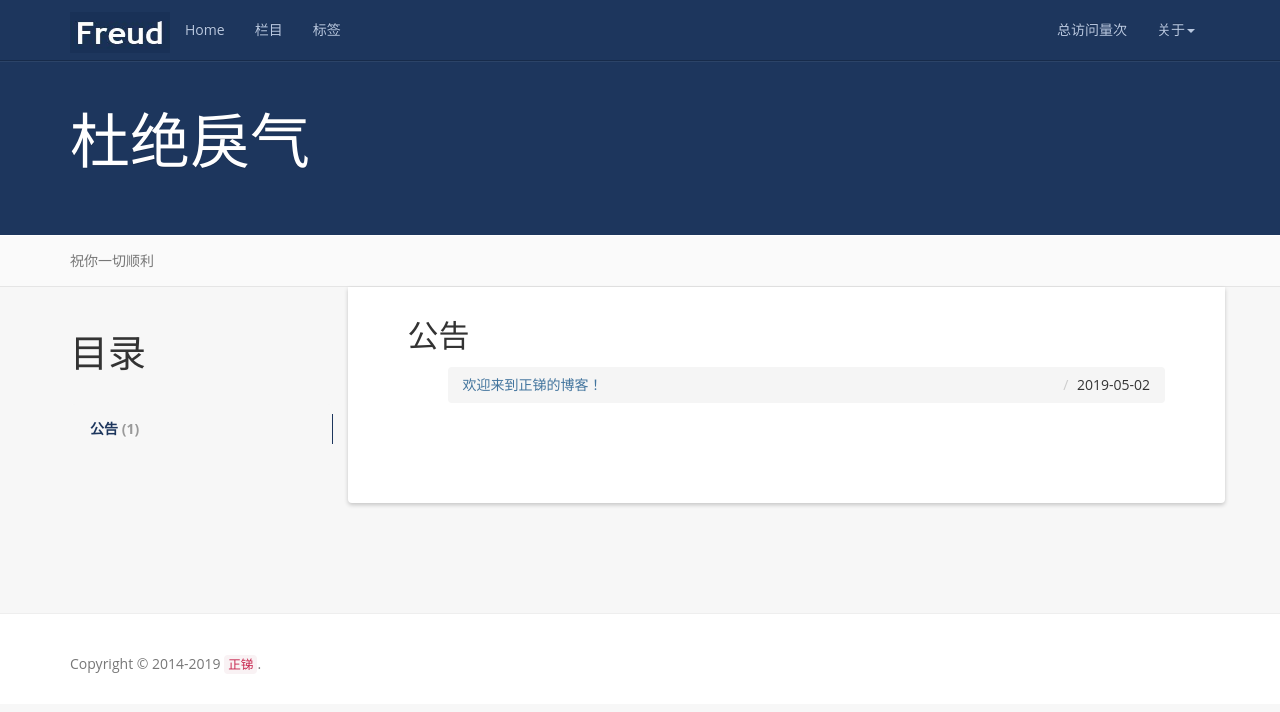
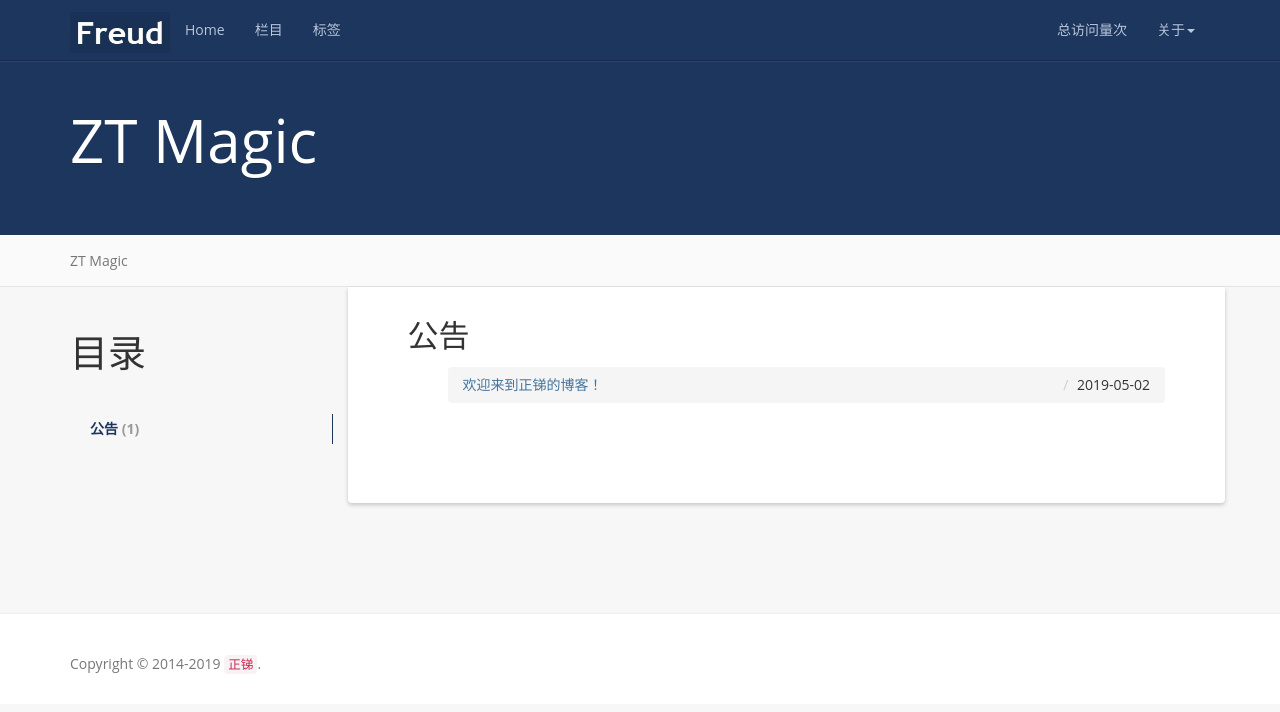
Before and after one commit to ztmail723/ztmail723.github.io, a Jekyll site: the page built from tag/index.html, in a window 1280 px wide. Shown: the top 712 px of the page. Built offline with Jekyll 4.4.1, drawn with Linux system fonts in a browser that asks for light colours; nearby versions of some CDN libraries; comment, search, counter and statistics services are not loaded.

Commit message:
Update _config.yml

```diff
--- a/_config.yml
+++ b/_config.yml
@@ -8,8 +8,8 @@ github: https://github.com/ztmail723
 baseurl: ''
 description: 我们在黑暗中并肩而行
 meta_description: 正锑;个人博客
-motto: 杜绝戾气
-banner: 祝你一切顺利
+motto: ZT Magic
+banner: ZT Magic
 
 #permalink: /:categories/:year/:month/:day/:title/
 permalink: /:year/:month/:day/:title/
```
